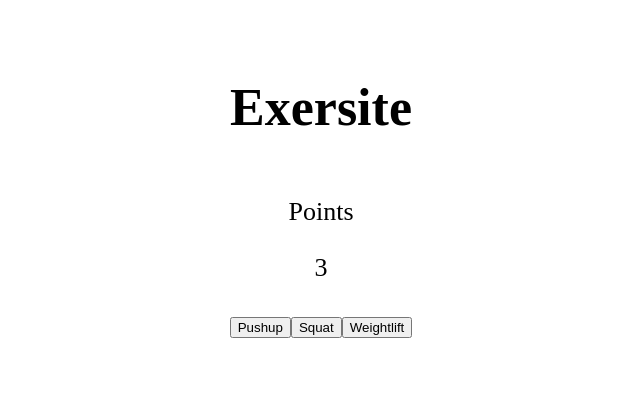
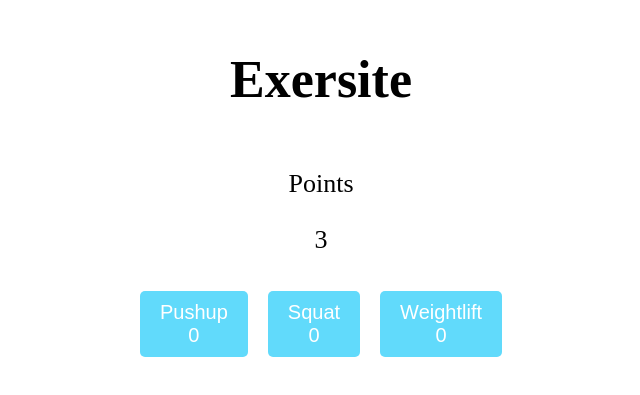
Before and after one commit to AxiDragon/Exersite, a React (Create React App) app in the folder exersite/: page / in a window 1280 px wide. Shown: the part 217-612 px from the top of the page, without its empty margins (319-959 px from the left). Built offline with nearby package versions, Linux system fonts and the light colour scheme.

Commit message:
Add base button

```diff
--- a/exersite/src/App.css
+++ b/exersite/src/App.css
@@ -5,6 +5,17 @@
 .App-logo {
   height: 40vmin;
   pointer-events: none;
+}
+
+.ExerciseButton {
+  background-color: #61dafb;
+  color: white;
+  border: none;
+  border-radius: 5px;
+  padding: 10px 20px;
+  margin: 10px;
+  font-size: 20px;
+  cursor: pointer;
 }
 
 .App-header {
--- a/exersite/src/App.js
+++ b/exersite/src/App.js
@@ -1,4 +1,5 @@
 import './App.css';
+import ExerciseButton from './components/ExerciseButton';
 
 function App() {
   return (
@@ -10,12 +11,9 @@ function App() {
           <p>3</p>
         </div>
         <div id="button-container">
-          <button class="workout-button">
-            <div class="workout-name">Pushup</div>
-            <div class="counter"></div>
-          </button>
-          <button class="workout-button">Squat</button>
-          <button class="workout-button">Weightlift</button>
+          <ExerciseButton name="Pushup" initialCount="0" />
+          <ExerciseButton name="Squat" initialCount="0" />
+          <ExerciseButton name="Weightlift" initialCount="0" />
         </div>
       </header>
     </div>
--- /dev/null
+++ b/exersite/src/components/ExerciseButton.js
@@ -0,0 +1,18 @@
+import React, { useState } from 'react';
+
+function ExerciseButton({ name, initialCount }) {
+	const [count, setCount] = useState(initialCount);
+
+	const handleClick = () => {
+		setCount(count => Number(count) + 1);
+	};
+
+	return (
+		<button class="ExerciseButton" onClick={handleClick}>
+			<div class="workout-name">{name}</div>
+			<div class="counter">{count}</div>
+		</button>
+	);
+}
+
+export default ExerciseButton;
```
